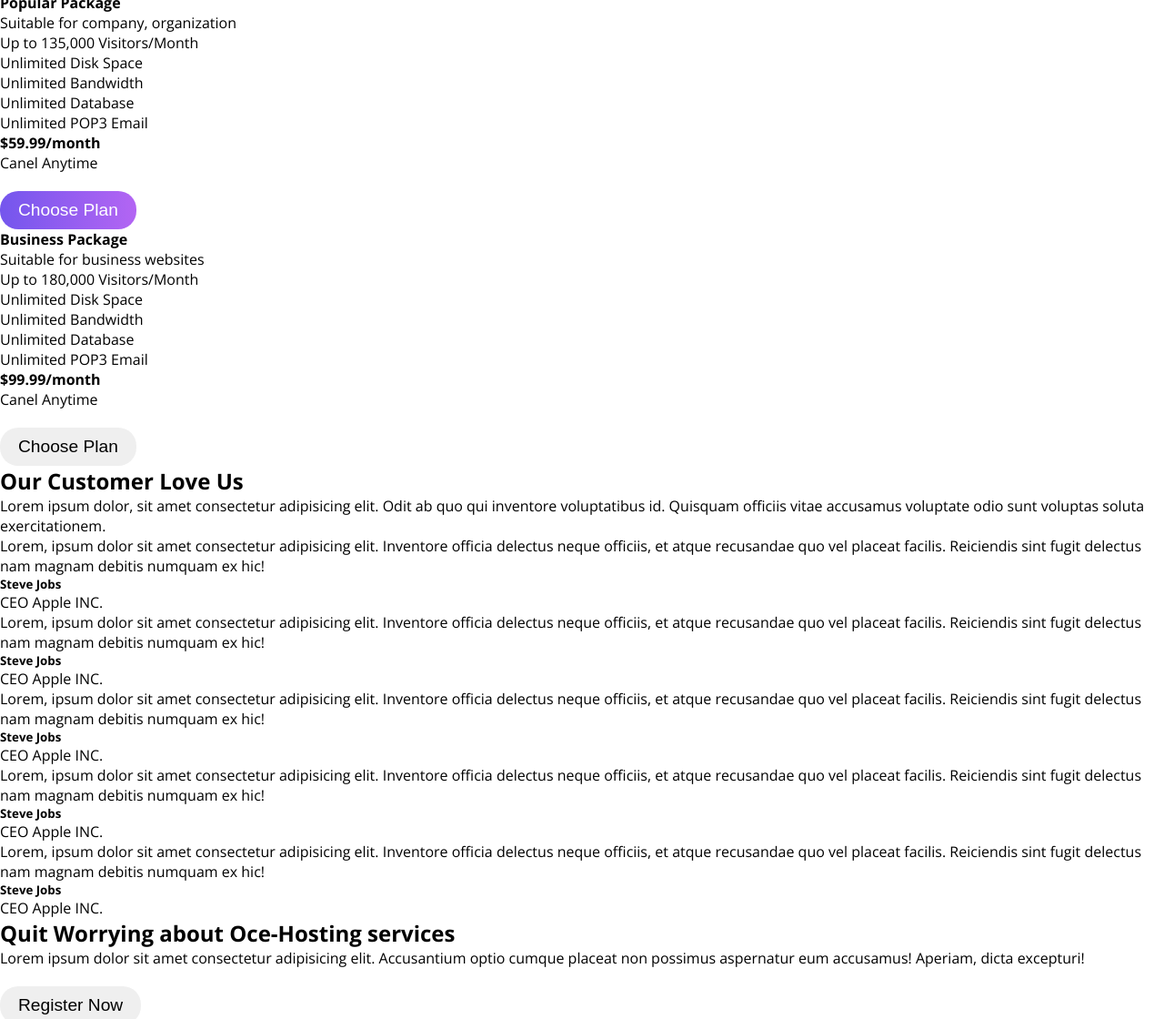
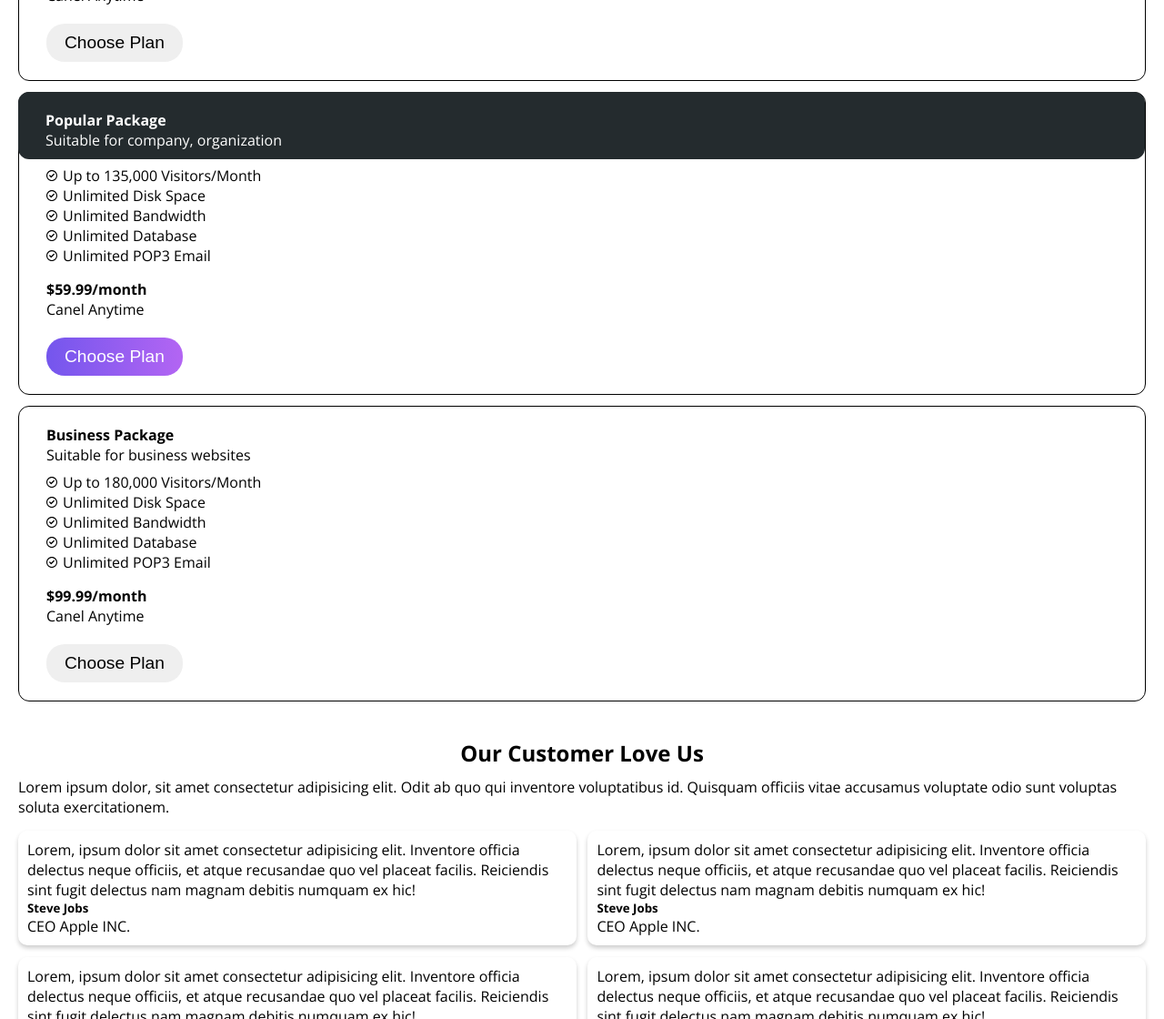
Before and after one commit to prateek-budhiraja/webhosting-landing, a plain HTML site: page index.html in a window 1280 px wide. Shown: the part 4550-5670 px from the top of the page at 91% size. Drawn offline with nearby package versions, Linux system fonts and the light colour scheme.

```diff
--- a/index.html
+++ b/index.html
@@ -65,7 +65,7 @@
   </section>
 
   <section class="services">
-    <h2>Services We Provide At ThorHosting</h2>
+    <h1>Services We Provide At ThorHosting</h1>
     <p>Contact Niagahoster's customer Success Agent at any time when there is a problem with your website. No need to
       wait logn, your problem will be resolved quickly.</p>
     <div class="service-card">
@@ -118,13 +118,17 @@
         <li>Unlimited Database</li>
         <li>1 Domain</li>
       </ul>
+      <div class="bottom">
         <h4 class="price">$29.99<span>/month</span></h4>
         <p>Canel Anytime</p>
         <button class="btn btn-plan">Choose Plan</button>
       </div>
-    <div class="pricing-card" id="selected-pricing">
+    </div>
+    <div id="selected-pricing">
+      <div class="top">
         <h4>Popular Package</h4>
         <p>Suitable for company, organization</p>
+      </div>
       <ul>
         <li>Up to 135,000 Visitors/Month</li>
         <li>Unlimited Disk Space</li>
@@ -132,9 +136,11 @@
         <li>Unlimited Database</li>
         <li>Unlimited POP3 Email</li>
       </ul>
+      <div class="bottom">
         <h4 class="price">$59.99<span>/month</span></h4>
         <p>Canel Anytime</p>
         <button class="btn btn-cta">Choose Plan</button>
+      </div>
     </div>
     <div class="pricing-card">
       <h4>Business Package</h4>
@@ -146,11 +152,15 @@
         <li>Unlimited Database</li>
         <li>Unlimited POP3 Email</li>
       </ul>
+      <div class="bottom">
+
         <h4 class="price">$99.99<span>/month</span></h4>
         <p>Canel Anytime</p>
         <button class="btn btn-plan">Choose Plan</button>
       </div>
+    </div>
   </section>
+
 
   <section class="testimonials">
     <h2>Our Customer Love Us</h2>
@@ -159,15 +169,6 @@
       officiis vitae accusamus voluptate odio sunt voluptas soluta exercitationem.
     </p>
     <div class="testimonial-cards">
-      <div class="testimonial-card">
-        <p>Lorem, ipsum dolor sit amet consectetur adipisicing elit. Inventore officia delectus neque officiis, et atque
-          recusandae quo vel placeat facilis. Reiciendis sint fugit delectus nam magnam debitis numquam ex hic!</p>
-        <div class="profile-img"></div>
-        <div class="profile-info">
-          <h5>Steve Jobs</h5>
-          <p>CEO Apple INC.</p>
-        </div>
-      </div>
       <div class="testimonial-card">
         <p>Lorem, ipsum dolor sit amet consectetur adipisicing elit. Inventore officia delectus neque officiis, et atque
           recusandae quo vel placeat facilis. Reiciendis sint fugit delectus nam magnam debitis numquam ex hic!</p>
@@ -247,7 +248,7 @@
         <li>FAQ</li>
       </ul>
     </div>
-    <div class="col4">
+    <div class="col5">
       <h4>Social Media</h4>
       <div class="social-icons">
         <img src="./assets/_0002_fb.png" alt="fb">
--- a/style.css
+++ b/style.css
@@ -69,6 +69,7 @@ nav div.links {
   border: 0;
   border-radius: 20px;
   font-size: 1.2rem;
+  cursor: pointer;
 }
 
 .btn-cta {
@@ -77,11 +78,11 @@ nav div.links {
 }
 
 .services {
-  text-align: center;
   padding: 10px 20px;
 }
 
-.services h2 {
+.services h1 {
+  text-align: center;
   margin-bottom: 10px;
 }
 
@@ -95,3 +96,128 @@ nav div.links {
   text-align: left;
   margin-top: 15px;
 }
+
+/* Pricing cards */
+
+.pricing {
+  padding: 20px;
+}
+
+.pricing h2 {
+  text-align: center;
+}
+
+.pricing ul {
+  list-style-type: none;
+  margin-top: 8px;
+}
+
+.pricing-card {
+  padding: 20px 30px;
+  border: 1px solid #000;
+  margin-top: 12px;
+  border-radius: 12px;
+}
+
+#selected-pricing {
+  padding: 20px 30px;
+  border: 1px solid #000;
+  margin-top: 12px;
+  border-radius: 12px;
+  position: relative;
+}
+
+#selected-pricing .top {
+  position: absolute;
+  background-color: #242B2E;
+  border-radius: 12px;
+  color: #fff;
+  top: -1px;
+  left: -1px;
+  right: 0;
+  padding: 20px 30px 10px;
+}
+
+#selected-pricing ul {
+  margin-top: 60px;
+}
+
+
+.pricing li::before {
+  content: '';
+  display: inline-block;
+  height: 12px;
+  width: 12px;
+  margin-right: 6px;
+  background-image: url(./assets/circle-check-white.svg);
+}
+
+.pricing .bottom {
+  margin-top: 15px;
+}
+
+.testimonials {
+  padding: 20px;
+}
+
+.testimonials h2 {
+  text-align: center;
+  margin-bottom: 10px;
+}
+
+.testimonial-cards {
+  margin-top: 15px;
+  display: grid;
+  grid-template-columns: 1fr 1fr;
+  gap: .8em;
+}
+
+.testimonial-card {
+  padding: 10px;
+  box-shadow: 0px 3px 5px rgba(0, 0, 0, 0.2);
+  border-radius: 10px;
+}
+
+.banner {
+  color: #fff;
+  background: linear-gradient(to top right, var(--blue), var(--purple));
+}
+
+.banner .left {
+  padding: 20px;
+}
+
+.banner .right {
+  padding: 0 0 20px 20px;
+}
+
+.banner .btn {
+  background: transparent;
+  border: 2px solid #fff;
+  color: #fff;
+}
+
+footer {
+  padding: 40px 20px;
+  display: grid;
+  grid-template-columns: 1.4fr repeat(4, 1fr);
+  grid-template-rows: 1fr;
+  font-size: .6rem;
+}
+
+footer ul {
+  list-style-type: none;
+}
+
+footer .col1 img {
+  width: 50px
+}
+
+footer h4,
+footer img {
+  margin-bottom: 10px;
+}
+
+footer .col5 img {
+  width: 15px;
+}
```
Also changed, not shown: assets/circle-check-white.svg (added), assets/circle-check.svg (added). Lines whose indentation alone changed are shown as unchanged.
